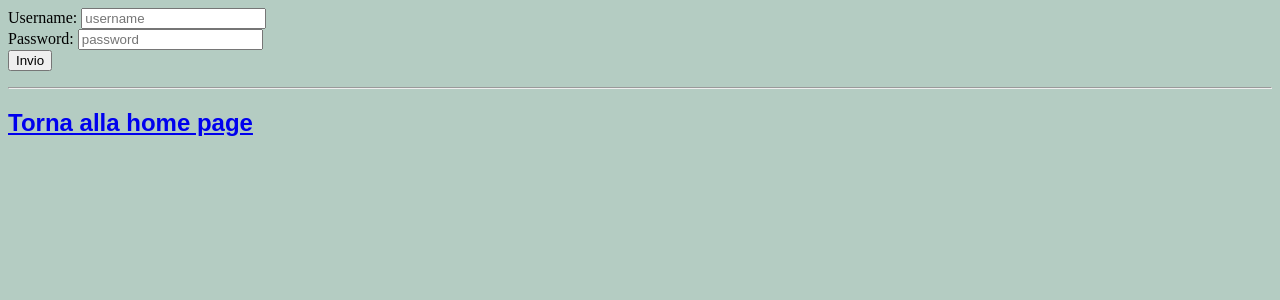
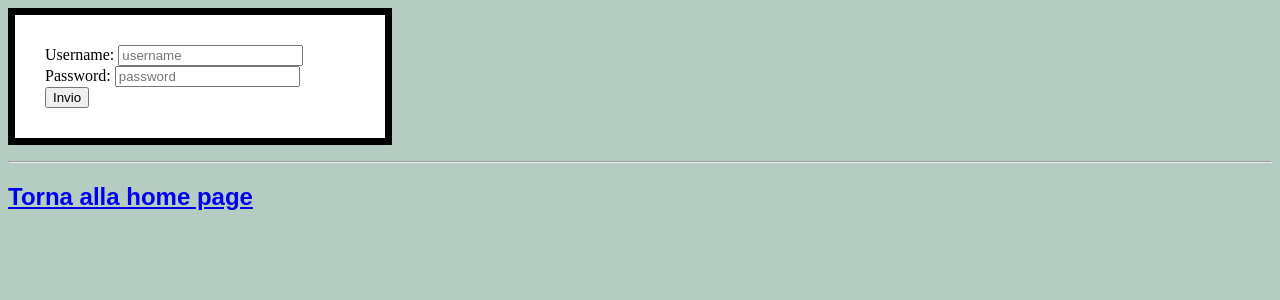
Before and after one commit to SamueleVuolo/5H_INFO, a PHP site: page /ES04/Login.php in a window 1280 px wide. Shown: the top 300 px of the page. Run offline with PHP 8.4, Linux system fonts and the light colour scheme.

Commit message:
Update stile.css

```diff
--- a/PHP/ES04/stile.css
+++ b/PHP/ES04/stile.css
@@ -12,7 +12,7 @@ h2{
 	font-family: Sans-serif;
 }
 
-.sezione-login{
+form{
 	border: 7px solid black;
 	width: 310px;
 	background: white;
```
